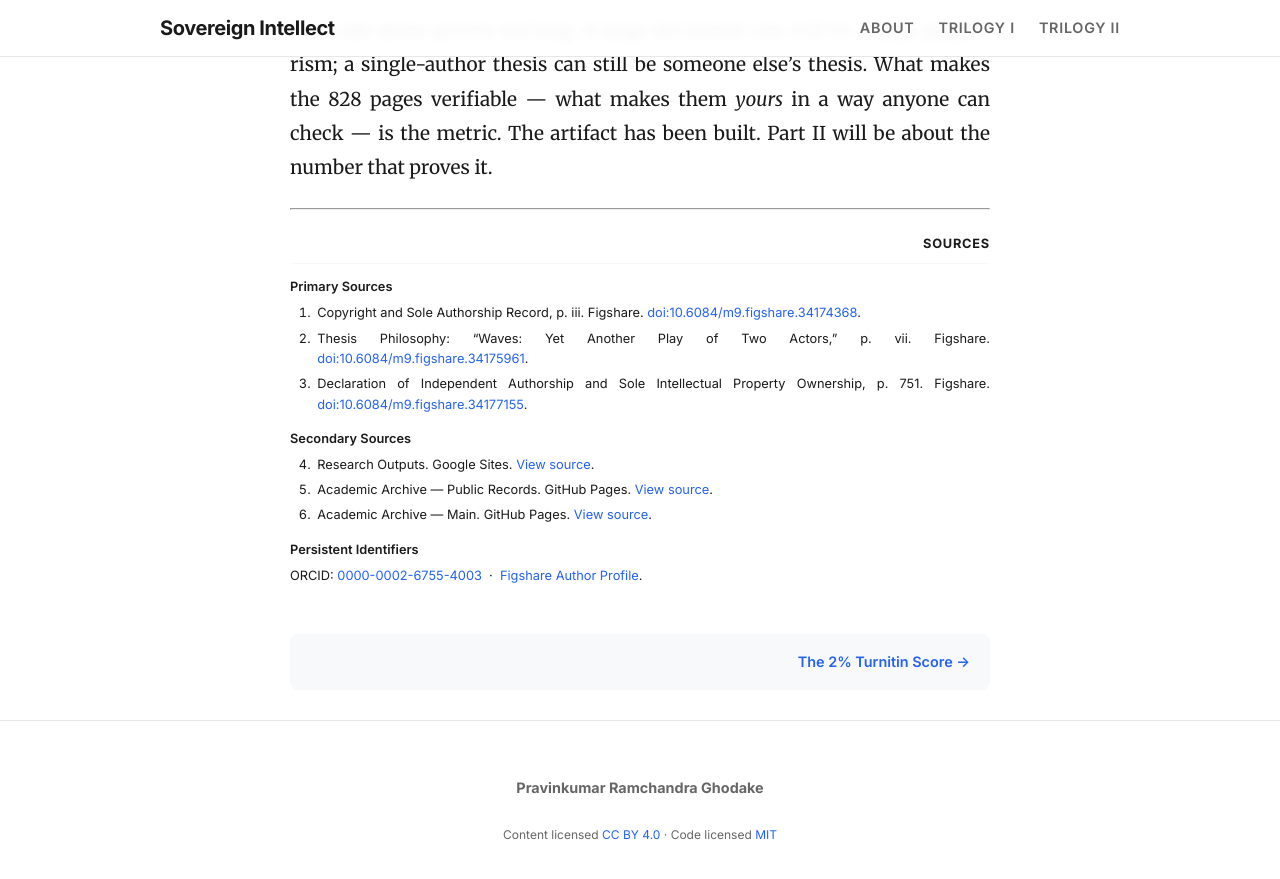
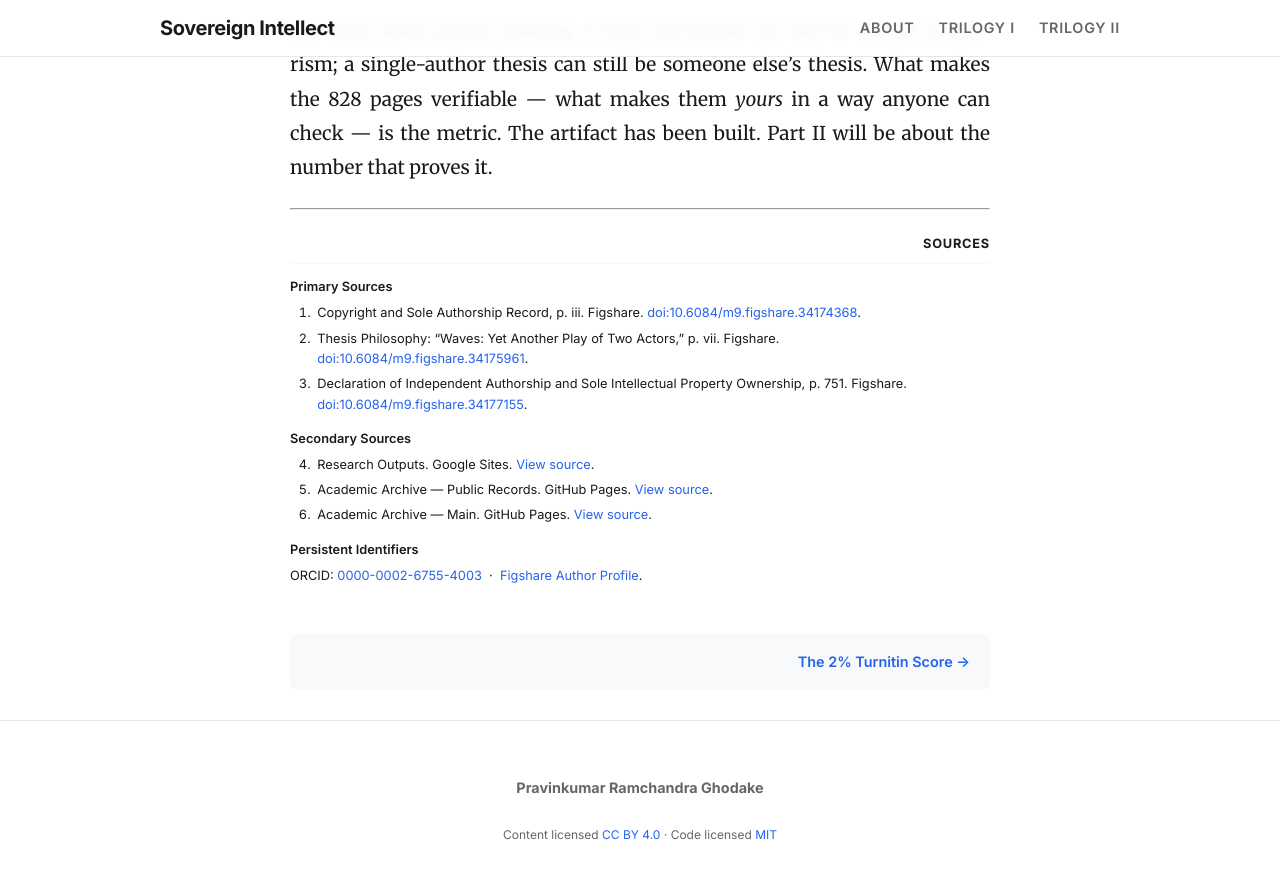
Before and after one commit to pravinkumar-ghodake/sovereign-intellect-blog, a Jekyll site: the page built from _posts/2026-11-22-the-unbroken-thread.md, in a window 1280 px wide and 900 px high, scrolled down 5710 px. Shown: the top 879 px of the window. Built offline with Jekyll 4.4.1, drawn with Linux system fonts in a browser that asks for light colours.

Commit message:
Update 2026-11-22-the-unbroken-thread.md

```diff
--- a/_posts/2026-11-22-the-unbroken-thread.md
+++ b/_posts/2026-11-22-the-unbroken-thread.md
@@ -112,7 +112,7 @@ But scale alone proves nothing. A large document can still be a large plagiarism
 
 ---
 
-<div style="margin: 1.5rem 0 1rem; font-family: var(--font-ui); font-size: 0.8rem; line-height: 1.6; text-align: justify; color: var(--text-main);">
+<div style="margin: 1.5rem 0 1rem; font-family: var(--font-ui); font-size: 0.8rem; line-height: 1.6; text-align: left; color: var(--text-main);">
 
   <div style="font-weight: 700; letter-spacing: 0.06em; margin-bottom: 0.5rem; text-align: right;">
     SOURCES
```
